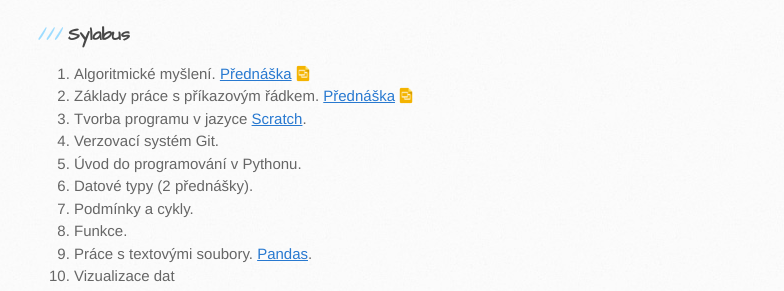
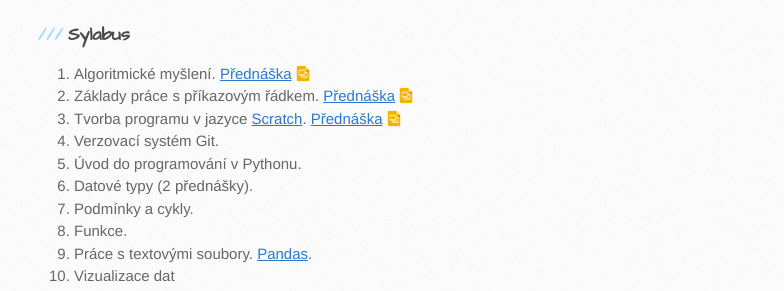
Before and after one commit to anastazie/intro_python_biol, a Jekyll site: the page built from index.md, in a window 1280 px wide and 900 px high, scrolled down 788 px. Shown: the part 150-441 px from the top of the window, without its empty margins (99-883 px from the left). Built offline with Jekyll 4.4.1, drawn with Linux system fonts in a browser that asks for light colours; our own code applies the rules of GitHub Pages for plain Markdown files.

Commit message:
Update index.md

```diff
--- a/index.md
+++ b/index.md
@@ -16,7 +16,7 @@ Cílem předmětu je zbavení studentů strachu z programování a naučit je ne
 ### Sylabus
 1. Algoritmické myšlení. <a href="https://docs.google.com/presentation/d/1g6h96oaRYAz2dwzjZ3-5WpYRRNZJM5jb77kmUXGKpfI/edit?usp=sharing" class="presentation">Přednáška</a>
 1. Základy práce s příkazovým řádkem. <a href="https://docs.google.com/presentation/d/1e9TOV2jNVBGy46PbICdMy1zaBFO_t7EioO-_5hMPsIA/edit?usp=sharing" class="presentation">Přednáška</a>
-1. Tvorba programu v jazyce [Scratch](https://scratch.mit.edu/).
+1. Tvorba programu v jazyce [Scratch](https://scratch.mit.edu/). <a href="https://docs.google.com/presentation/d/1TgJmOyh2PVyplmLBBqDdtGdVHIAVERW0Fc4NCS0DXHU/edit?usp=sharing" class="presentation">Přednáška</a>
 1. Verzovací systém Git.
 1. Úvod do programování v Pythonu.
 1. Datové typy (2 přednášky).
```
